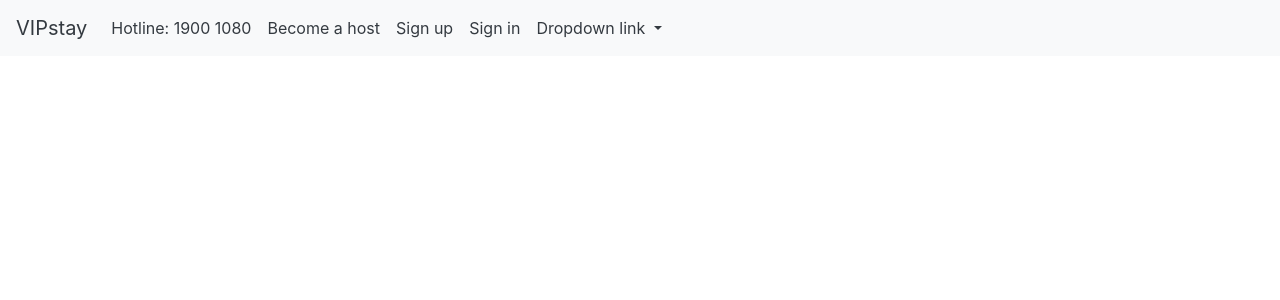
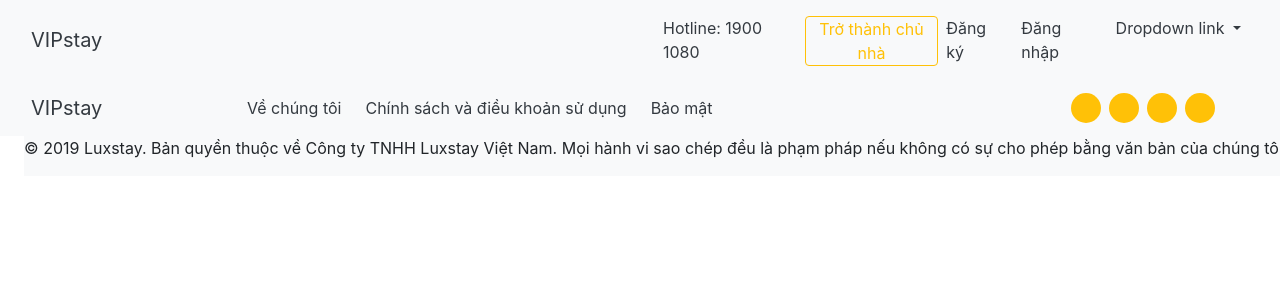
Before and after one commit to kennylam91/VIPSTAY-FE, an Angular app: page / in a window 1280 px wide. Shown: the top 300 px of the page. Built offline with nearby package versions, Linux system fonts and the light colour scheme.

Commit message:
footer basic

```diff
--- a/src/app/app.component.html
+++ b/src/app/app.component.html
@@ -1,2 +1,3 @@
 <!--<router-outlet></router-outlet>-->
 <app-header></app-header>
+<app-footer></app-footer>
--- a/src/app/component/footer/footer.component.html
+++ b/src/app/component/footer/footer.component.html
@@ -1 +1,28 @@
-<p>footer works!</p>
+<nav class="navbar navbar-expand-sm bg-light">
+  <div class="col-md-2">
+    <!-- Brand -->
+    <a class="navbar-brand text-dark" href="#">VIPstay</a>
+  </div>
+  <div class="col-md-8">
+    <ul class="navbar-nav">
+      <li class="nav-item">
+        <a class="nav-link text-dark mr-2" href="#">Về chúng tôi</a>
+      </li>
+      <li class="nav-item">
+        <a class="nav-link text-dark mr-2" href="#">Chính sách và điều khoản sử dụng</a>
+      </li>
+      <li class="nav-item">
+        <a class="nav-link text-dark mr-2" href="#">Bảo mật</a>
+      </li>
+    </ul>
+  </div>
+  <div class="col-md-2">
+    <div class="rounded-circle bg-warning float-left mr-2" style="width: 30px;height: 30px"></div>
+    <div class="rounded-circle bg-warning float-left mr-2" style="width: 30px;height: 30px"></div>
+    <div class="rounded-circle bg-warning float-left mr-2" style="width: 30px;height: 30px"></div>
+    <div class="rounded-circle bg-warning float-left mr-2" style="width: 30px;height: 30px"></div>
+  </div>
+</nav>
+<div class="row bg-light ml-4 pb-3">
+  &copy; 2019 Luxstay. Bản quyền thuộc về Công ty TNHH Luxstay Việt Nam. Mọi hành vi sao chép đều là phạm pháp nếu không có sự cho phép bằng văn bản của chúng tôi.
+</div>
--- a/src/app/component/header/header.component.html
+++ b/src/app/component/header/header.component.html
@@ -1,25 +1,26 @@
 <nav class="navbar navbar-expand-sm bg-light">
+  <div class="col-md-6">
     <!-- Brand -->
-  <a class="navbar-brand text-dark"  href="#">VIPstay</a>
-
-
+    <a class="navbar-brand text-dark" href="#">VIPstay</a>
+  </div>
+  <div class="col-md-6">
     <ul class="navbar-nav">
       <li class="nav-item">
-      <a class="nav-link text-dark" href="#">Hotline: 1900 1080</a>
+        <a class="nav-link text-dark " href="#">Hotline: 1900 1080</a>
       </li>
       <li class="nav-item">
-      <a class="nav-link text-dark" href="#">Become a host</a>
+        <a class="nav-link btn btn-outline-warning text-warning p-0 mt-2" href="#">Trở thành chủ nhà</a>
       </li>
       <li class="nav-item">
-      <a class="nav-link text-dark" href="#">Sign up</a>
+        <a class="nav-link text-dark " href="#">Đăng ký</a>
       </li>
       <li class="nav-item">
-      <a class="nav-link text-dark" href="#">Sign in</a>
+        <a class="nav-link text-dark " href="#">Đăng nhập</a>
       </li>
 
       <!-- Dropdown -->
       <li class="nav-item dropdown">
-      <a class="nav-link dropdown-toggle text-dark" href="#" id="navbardrop" data-toggle="dropdown">
+        <a class="nav-link dropdown-toggle text-dark " href="#" id="navbardrop" data-toggle="dropdown">
           Dropdown link
         </a>
         <div class="dropdown-menu">
@@ -29,5 +30,5 @@
         </div>
       </li>
     </ul>
+  </div>
 </nav>
-<br>
```
Lines whose indentation alone changed are shown as unchanged.
